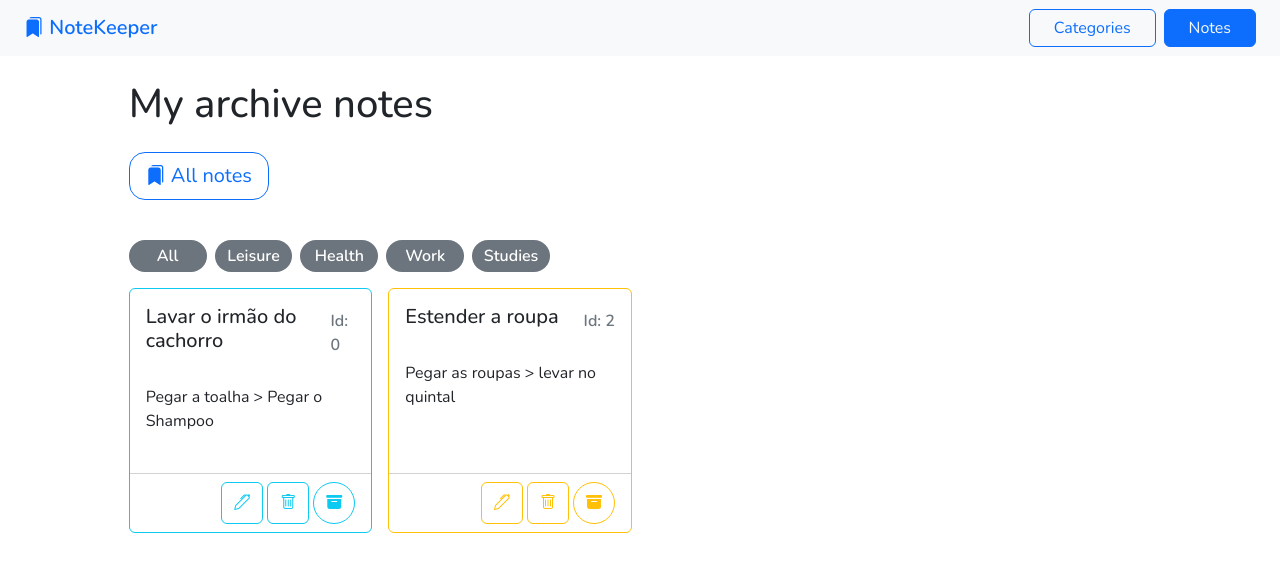
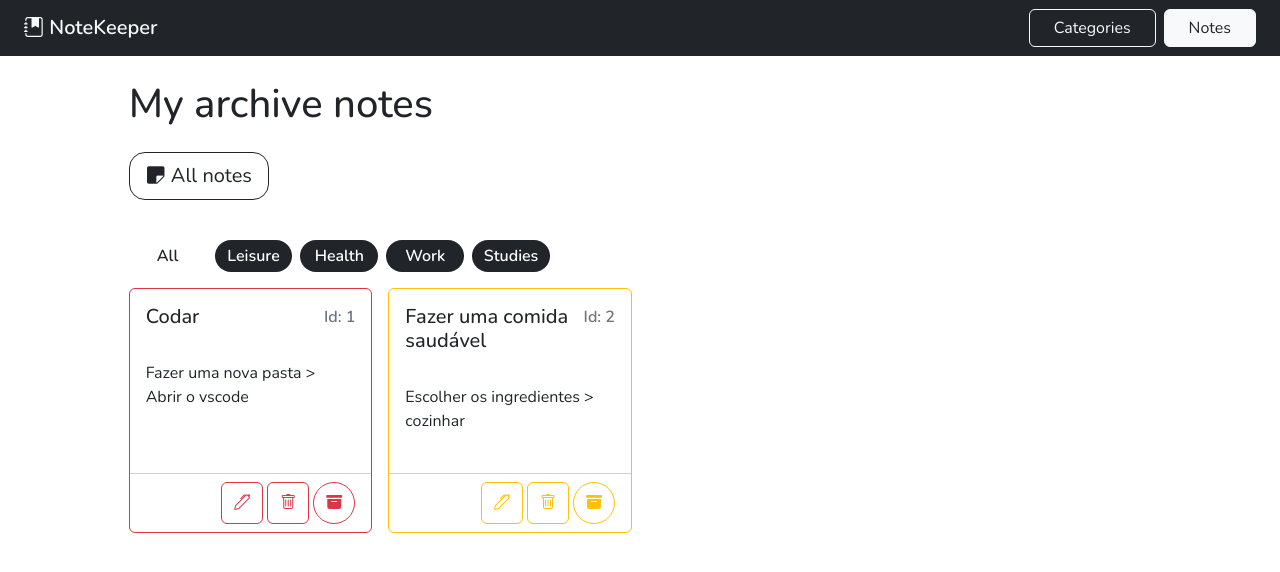
Before and after one commit to apaolaoliveira/NoteKeeperWeb, an Angular app: page /notes/list/archive in a window 1280 px wide. Shown: the top 572 px of the page. Built offline with nearby package versions, Linux system fonts and the light colour scheme; data requests are answered from the project's data file.

Commit message:
new design

```diff
--- a/backend/db.json
+++ b/backend/db.json
@@ -20,24 +20,24 @@
   "notes": [
     {
       "id": 0,
-      "title": "Lavar o irmão do cachorro",
+      "title": "Banhar o cachorro",
       "content": "Pegar a toalha > Pegar o Shampoo",
       "theme": "info",
       "categoryId": 3,
+      "archive": false
+    },
+    {
+      "id": 1,
+      "title": "Codar",
+      "content": "Fazer uma nova pasta > Abrir o vscode",
+      "theme": "danger",
+      "categoryId": 4,
       "archive": true
     },
     {
-      "id": 1,
-      "title": "Fazer tarefa",
-      "content": "Pegar a folha > Pegar o lápis",
-      "theme": "danger",
-      "categoryId": 4,
-      "archive": false
-    },
-    {
       "id": 2,
-      "title": "Estender a roupa",
-      "content": "Pegar as roupas > levar no quintal",
+      "title": "Fazer uma comida saudável",
+      "content": "Escolher os ingredientes > cozinhar",
       "theme": "warning",
       "categoryId": 2,
       "archive": true
--- a/src/app/components/categories/list-categories/list-categories.component.html
+++ b/src/app/components/categories/list-categories/list-categories.component.html
@@ -3,9 +3,9 @@
         <h1>My categories</h1>
 
         <div class="mb-3">
-            <button routerLink="/categories/add" class="btn btn-lg btn-outline-primary mb-4 rounded-4">
+            <button routerLink="/categories/add" class="btn btn-lg btn-outline-dark mb-4 rounded-4">
                 <i class="bi bi-plus-circle"></i>
-                Add new category
+                New category
             </button>
         </div>
 
@@ -31,7 +31,7 @@
                             <button
                                 routerLink="/categories/edit/{{ category.id }}"
                                 ngbTooltip="Edit"
-                                class="btn btn-outline-primary rounded-5 py-2"
+                                class="btn btn-outline-dark rounded-5 py-2"
                             >
                                 <i class="bi bi-pencil"></i>
                             </button>
--- a/src/app/components/navbar/navbar.component.html
+++ b/src/app/components/navbar/navbar.component.html
@@ -1,20 +1,20 @@
 <!-- Navbar -->
-<nav class="navbar navbar-light bg-light">
+<nav class="navbar navbar-light bg-dark">
     <div class="container-fluid px-lg-4">
-        <a href="" class="navbar-brand text-primary fw-semibold" routerLink="/">
-            <i class="bi bi-bookmarks-fill"></i>
+        <a href="" class="navbar-brand text-light fw-semibold" routerLink="/">
+            <i class="bi bi-journal-bookmark-fill"></i>
             NoteKeeper
         </a>
 
         <div class="d-flex gap-2">
             <a routerLink="/categories/list" class="nav-link">
-                <button routerLinkActive="btn-primary text-light" class="btn btn-outline-primary px-4" >
+                <button routerLinkActive="btn-light text-dark" class="btn btn-outline-light px-4" >
                     Categories
                 </button>
             </a>
 
             <a routerLink="/notes/list" class="nav-link">
-                <button routerLinkActive="btn-primary text-light" class="btn btn-outline-primary px-4" >
+                <button routerLinkActive="btn-light text-dark" class="btn btn-outline-light px-4" >
                     Notes
                 </button>
             </a>
--- a/src/app/components/notes/card-note/card-note.component.html
+++ b/src/app/components/notes/card-note/card-note.component.html
@@ -1,8 +1,8 @@
 <div class="card h-100 border-{{ note.theme }}">
     <div class="card-body">
-        <div class="d-flex align-items-center">
+        <div class="d-flex align-items-top">
             <h5 class="card-title">{{ note.title }}</h5>
-            <span class="ms-auto fw-semibold text-muted">Id: {{ note.id }}</span>
+            <span class="ms-auto fw-semibold text-muted" style="white-space: nowrap;">Id: {{ note.id }}</span>
         </div>
         <p class="card-text my-4">{{ note.content }}</p>
     </div>
--- a/src/app/components/notes/category-filter/category-filter.component.html
+++ b/src/app/components/notes/category-filter/category-filter.component.html
@@ -4,7 +4,8 @@
             (click)="GetAll()"
             ngbTooltip="All notes"
             placement="left"
-            class="app-badge-filter badge rounded-pill bg-secondary w-100 p-2 fs-6 fw-semibold"
+            class="app-badge-filter badge rounded-pill w-100 p-2 fs-6 fw-semibold"
+            [class]="selectedCategory === 'All' ? 'bg-body-secondary text-dark' : 'bg-dark'"
         >All</span>
     </div>
 
@@ -13,7 +14,8 @@
             (click)="SelectByFilter(category)"
             ngbTooltip="Filter by category: {{ category.title }}"
             placement="bottom"
-            class="app-badge-filter badge rounded-pill bg-secondary w-100 p-2 fs-6 fw-semibold"
+            class="app-badge-filter badge rounded-pill w-100 p-2 fs-6 fw-semibold"
+            [class]="selectedCategory === category.title ? 'bg-body-secondary text-dark' : 'bg-dark'"
             >{{ category.title.split(" ")[0] }}</span>
     </div>
 </div>
--- a/src/app/components/notes/category-filter/category-filter.component.ts
+++ b/src/app/components/notes/category-filter/category-filter.component.ts
@@ -16,15 +16,20 @@ export class CategoryFilterComponent {
 
   @Output() onSelectedFilter: EventEmitter<Category | null>;
 
+  selectedCategory: string | null = null;
+
   constructor(){
     this.onSelectedFilter = new EventEmitter();
+    this.selectedCategory = 'All';
   }
 
   GetAll(){
+    this.selectedCategory = 'All';
     this.onSelectedFilter.emit(null);
   }
 
   SelectByFilter(category: Category){
+    this.selectedCategory = category.title;
     this.onSelectedFilter.emit(category);
   }
 }
--- a/src/app/components/notes/list-archive-notes/list-archive-notes.component.html
+++ b/src/app/components/notes/list-archive-notes/list-archive-notes.component.html
@@ -3,8 +3,8 @@
         <h1>My archive notes</h1>
 
         <div>
-            <button routerLink="/notes/list" class="btn btn-lg btn-outline-primary mb-4 rounded-4" >
-                <i class="bi bi-bookmarks-fill"></i>
+            <button routerLink="/notes/list" class="btn btn-lg btn-outline-dark mb-4 rounded-4" >
+                <i class="bi bi-sticky-fill"></i>
                 All notes
             </button>
         </div>
--- a/src/app/components/notes/list-notes/list-notes.component.html
+++ b/src/app/components/notes/list-notes/list-notes.component.html
@@ -3,12 +3,12 @@
         <h1>My Notes</h1>
 
         <div class="d-flex gap-2">
-            <button routerLink="/notes/add" class="btn btn-lg btn-outline-primary mb-4 rounded-4">
+            <button routerLink="/notes/add" class="btn btn-lg btn-outline-dark mb-4 rounded-4">
                 <i class="bi bi-plus-circle"></i>
                 New Note
             </button>
 
-            <button routerLink="/notes/list/archive" class="btn btn-lg btn-outline-secondary mb-4 rounded-4">
+            <button routerLink="/notes/list/archive" class="btn btn-lg btn-outline-dark mb-4 rounded-4">
                 <i class="bi bi-archive-fill"></i>
                 Filed Notes
             </button>
```
